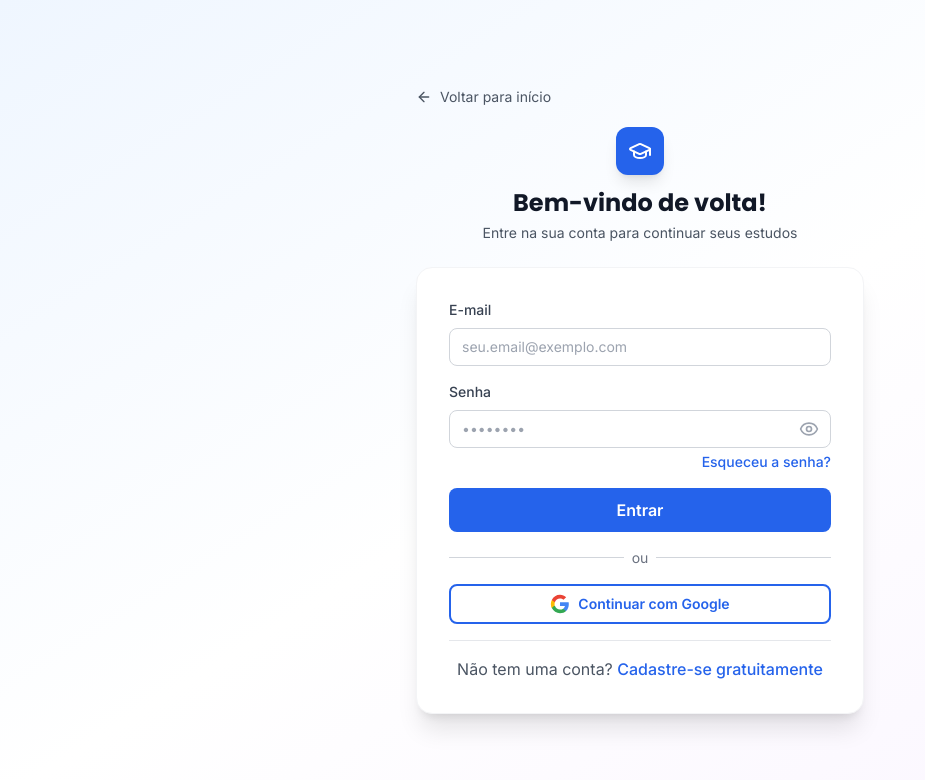
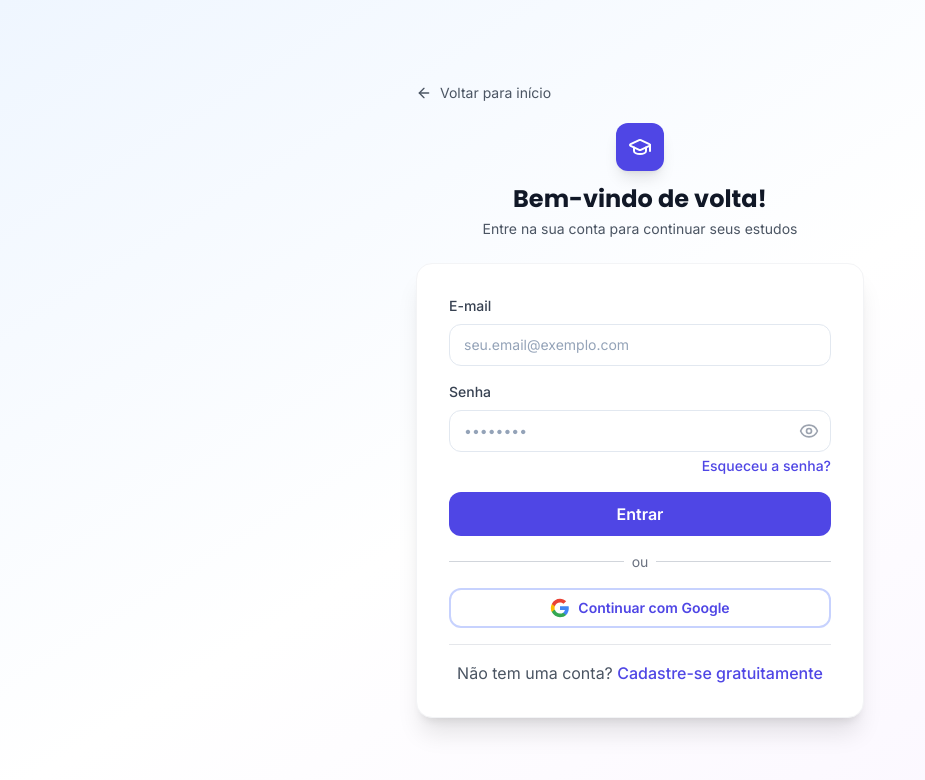
Before and after one commit to Raullize/AprovaAI, a React (Vite) app in the folder frontend/: page /login in a window 1280 px wide. Shown: the top 780 px of the page, without its empty margins (0-925 px from the left). Built offline with nearby package versions, Linux system fonts and the light colour scheme; no server answers.

Commit message:
refactor(ui): update tailwind config, base styles and ui components

```diff
--- a/frontend/src/components/ui/Breadcrumb.tsx
+++ b/frontend/src/components/ui/Breadcrumb.tsx
@@ -1,6 +1,6 @@
 import React from 'react';
-import { Link, useNavigate } from 'react-router-dom';
-import { ChevronRight, ArrowLeft } from 'lucide-react';
+import { Link } from 'react-router-dom';
+import { ChevronRight } from 'lucide-react';
 
 export interface BreadcrumbItem {
   label: string;
@@ -13,52 +13,11 @@ interface BreadcrumbProps {
 }
 
 const Breadcrumb: React.FC<BreadcrumbProps> = ({ items, maxLength = 25 }) => {
-  const navigate = useNavigate();
-
-  const goBack = () => {
-    for (let i = items.length - 2; i >= 0; i--) {
-      if (items[i].href && items[i].href !== '#') {
-        navigate(items[i].href as string);
-        return;
-      }
-    }
-    navigate(-1);
-  };
-
-  const getBackLabel = () => {
-    for (let i = items.length - 2; i >= 0; i--) {
-      if (items[i].href && items[i].href !== '#') {
-        return items[i].label.replace('...', '').trim();
-      }
-    }
-    return '';
-  };
-
-  const backLabel = getBackLabel();
 
   return (
     <nav aria-label="Breadcrumb">
-      {/* Mobile view: Voltar */}
-      <div className="flex md:hidden items-center">
-        {items.length > 1 ? (
-          <button
-            onClick={goBack}
-            className="flex items-center text-sm font-medium text-gray-700 hover:text-gray-900 bg-gray-100 px-3 py-1.5 rounded-md border border-gray-200 transition-colors"
-          >
-            <ArrowLeft className="h-4 w-4 mr-2" />
-            Voltar {backLabel ? `para ${backLabel}` : ''}
-          </button>
-        ) : (
-          <div className="flex items-center space-x-2">
-            <span className="text-sm font-semibold text-gray-900 bg-gray-100 px-3 py-1.5 rounded-md">
-              {items[0]?.label}
-            </span>
-          </div>
-        )}
-      </div>
-
       {/* Desktop view: Breadcrumb completo */}
-      <ol className="hidden md:flex items-center space-x-2">
+      <ol className="flex flex-wrap items-center space-x-2">
         {items.map((item, index) => {
           const truncatedLabel =
             item.label.length > maxLength
@@ -68,19 +27,19 @@ const Breadcrumb: React.FC<BreadcrumbProps> = ({ items, maxLength = 25 }) => {
           return (
             <li key={index} className="flex items-center">
               {index > 0 && (
-                <ChevronRight className="h-5 w-5 text-gray-400 flex-shrink-0 mr-2" />
+                <ChevronRight className="h-4 w-4 text-slate-400 flex-shrink-0 mr-2" />
               )}
               {item.href ? (
                 <Link
                   to={item.href}
-                  className="text-sm font-medium text-gray-500 hover:text-gray-700 truncate max-w-none"
+                  className="text-sm font-medium text-slate-500 hover:text-slate-700 truncate max-w-none transition-colors"
                   title={item.label}
                 >
                   {truncatedLabel}
                 </Link>
               ) : (
                 <span
-                  className="text-sm font-medium text-gray-900 truncate max-w-[200px]"
+                  className="text-sm font-medium text-slate-900 truncate max-w-[200px]"
                   title={item.label}
                 >
                   {truncatedLabel}
--- a/frontend/src/components/ui/Button.tsx
+++ b/frontend/src/components/ui/Button.tsx
@@ -16,15 +16,15 @@ const Button: React.FC<ButtonProps> = ({
   ...props
 }) => {
   const baseClasses =
-    'font-semibold rounded-lg transition-all duration-200 disabled:opacity-50 disabled:cursor-not-allowed focus:outline-none focus:ring-2 focus:ring-primary-500 focus:ring-offset-2 inline-flex items-center justify-center';
+    'font-semibold rounded-xl transition-all duration-200 disabled:opacity-50 disabled:cursor-not-allowed focus:outline-none focus:ring-2 focus:ring-offset-2 inline-flex items-center justify-center';
 
   const variantClasses = {
     primary:
-      'bg-primary-600 hover:bg-primary-700 text-white hover:shadow-lg transform hover:-translate-y-0.5',
+      'bg-indigo-600 hover:bg-indigo-700 text-white hover:shadow-lg hover:shadow-indigo-500/30 transform hover:-translate-y-0.5 focus:ring-indigo-500',
     secondary:
-      'bg-success-600 hover:bg-success-700 text-white hover:shadow-lg transform hover:-translate-y-0.5',
+      'bg-slate-800 hover:bg-slate-900 text-white hover:shadow-lg transform hover:-translate-y-0.5 focus:ring-slate-800',
     outline:
-      'bg-white border-2 border-primary-600 text-primary-600 hover:bg-primary-50',
+      'bg-white border-2 border-indigo-200 text-indigo-600 hover:bg-indigo-50 hover:border-indigo-300 focus:ring-indigo-500',
   };
 
   const sizeClasses = {
--- a/frontend/src/components/ui/Input.tsx
+++ b/frontend/src/components/ui/Input.tsx
@@ -25,11 +25,11 @@ const Input = forwardRef<HTMLInputElement, InputProps>(
     ref,
   ) => {
     const baseClasses =
-      'w-full px-3 py-2 border rounded-lg transition-all duration-200 focus:outline-none focus:ring-2 focus:ring-primary-500 focus:border-transparent disabled:opacity-50 disabled:cursor-not-allowed sm:text-sm';
+      'w-full px-3.5 py-2.5 border rounded-xl transition-all duration-200 focus:outline-none focus:ring-2 disabled:opacity-50 disabled:cursor-not-allowed sm:text-sm text-slate-800 placeholder:text-slate-400';
 
     const errorClasses = error
-      ? 'border-red-500 bg-red-50'
-      : 'border-gray-300 bg-white hover:border-gray-400 focus:border-primary-500';
+      ? 'border-red-400 bg-red-50 focus:ring-red-500/20 focus:border-red-500'
+      : 'border-slate-200 bg-white hover:border-slate-300 focus:ring-indigo-500/20 focus:border-indigo-400';
 
     const inputType = showPasswordToggle
       ? showPassword
--- a/frontend/src/components/ui/Modal.tsx
+++ b/frontend/src/components/ui/Modal.tsx
@@ -52,29 +52,27 @@ const Modal: React.FC<ModalProps> = ({
 
   return createPortal(
     <div
-      className="fixed inset-0 z-50 flex items-center justify-center p-4 bg-black bg-opacity-50 animate-fadeIn"
+      className="fixed inset-0 z-50 flex items-center justify-center p-4 bg-black/60 backdrop-blur-sm animate-fade-in"
       onClick={handleBackdropClick}
     >
       <div
-        className={`bg-white rounded-lg shadow-xl w-full ${sizeClasses[size]} max-h-[90vh] flex flex-col animate-scaleIn`}
+        className={`bg-white rounded-2xl shadow-2xl w-full ${sizeClasses[size]} max-h-[90vh] flex flex-col`}
         role="dialog"
         aria-modal="true"
         onClick={(e) => e.stopPropagation()}
       >
-        <div className="flex items-center justify-between px-6 py-4 border-b border-gray-200">
-          <div className="flex items-center space-x-2">
-            {/* Ícone opcional no título */}
-            <h3 className="text-lg font-semibold text-gray-900">{title}</h3>
-          </div>
+        {/* Header */}
+        <div className="flex items-center justify-between px-6 py-4 border-b border-slate-100">
+          <h3 className="text-base font-semibold text-slate-900">{title}</h3>
           <button
             onClick={onClose}
-            className="text-gray-400 hover:text-gray-500 transition-colors focus:outline-none focus:ring-2 focus:ring-primary-500 rounded-md"
+            className="p-1.5 text-slate-400 hover:text-slate-600 hover:bg-slate-100 rounded-lg transition-colors focus:outline-none focus:ring-2 focus:ring-indigo-500"
           >
-            <X className="h-5 w-5" />
+            <X className="h-4.5 w-4.5" />
           </button>
         </div>
 
-        <div className="flex-1 overflow-y-auto px-6 py-4">{children}</div>
+        <div className="flex-1 overflow-y-auto px-6 py-5">{children}</div>
       </div>
     </div>,
     document.body,
--- a/frontend/src/index.css
+++ b/frontend/src/index.css
@@ -8,7 +8,7 @@
     @apply border-gray-200;
   }
   body {
-    @apply bg-gray-50 text-gray-900 font-sans antialiased;
+    @apply bg-slate-50 text-gray-900 font-sans antialiased;
   }
 }
 
@@ -18,9 +18,23 @@
   }
 
   .text-gradient {
-    background: linear-gradient(135deg, #667eea 0%, #764ba2 100%);
+    background: linear-gradient(135deg, #4f46e5 0%, #7c3aed 100%);
     -webkit-background-clip: text;
     -webkit-text-fill-color: transparent;
     background-clip: text;
   }
+
+  .sidebar-scrollbar::-webkit-scrollbar {
+    width: 4px;
+  }
+  .sidebar-scrollbar::-webkit-scrollbar-track {
+    background: transparent;
+  }
+  .sidebar-scrollbar::-webkit-scrollbar-thumb {
+    background: #334155;
+    border-radius: 9999px;
+  }
+  .sidebar-scrollbar::-webkit-scrollbar-thumb:hover {
+    background: #475569;
+  }
 }
--- a/frontend/tailwind.config.js
+++ b/frontend/tailwind.config.js
@@ -5,16 +5,16 @@ export default {
     extend: {
       colors: {
         primary: {
-          50: '#eff6ff',
-          100: '#dbeafe',
-          200: '#bfdbfe',
-          300: '#93c5fd',
-          400: '#60a5fa',
-          500: '#3b82f6',
-          600: '#2563eb',
-          700: '#1d4ed8',
-          800: '#1e40af',
-          900: '#1e3a8a',
+          50: '#eef2ff',
+          100: '#e0e7ff',
+          200: '#c7d2fe',
+          300: '#a5b4fc',
+          400: '#818cf8',
+          500: '#6366f1',
+          600: '#4f46e5',
+          700: '#4338ca',
+          800: '#3730a3',
+          900: '#312e81',
         },
         success: {
           50: '#f0fdf4',
@@ -40,6 +40,15 @@ export default {
           800: '#86198f',
           900: '#701a75',
         },
+        sidebar: {
+          bg: '#0f172a',
+          hover: '#1e293b',
+          active: '#1e293b',
+          border: '#1e293b',
+          text: '#94a3b8',
+          'text-active': '#f1f5f9',
+          'icon-active': '#818cf8',
+        },
       },
       fontFamily: {
         sans: ['Inter', 'system-ui', 'sans-serif'],
@@ -49,6 +58,8 @@ export default {
         'fade-in': 'fadeIn 0.6s ease-in-out',
         'slide-up': 'slideUp 0.6s ease-out',
         'pulse-slow': 'pulse 3s cubic-bezier(0.4, 0, 0.6, 1) infinite',
+        'ping-slow': 'ping 2s cubic-bezier(0, 0, 0.2, 1) infinite',
+        'modal-in': 'modalIn 0.2s ease-out',
         'float-1': 'float1 3s ease-in-out infinite',
         'float-2': 'float2 4s ease-in-out infinite',
         'float-3': 'float3 2.5s ease-in-out infinite',
@@ -60,6 +71,10 @@ export default {
         fadeIn: {
           '0%': { opacity: '0' },
           '100%': { opacity: '1' },
+        },
+        modalIn: {
+          '0%': { opacity: '0', transform: 'scale(0.95) translateY(8px)' },
+          '100%': { opacity: '1', transform: 'scale(1) translateY(0)' },
         },
         slideUp: {
           '0%': { opacity: '0', transform: 'translateY(20px)' },
```
